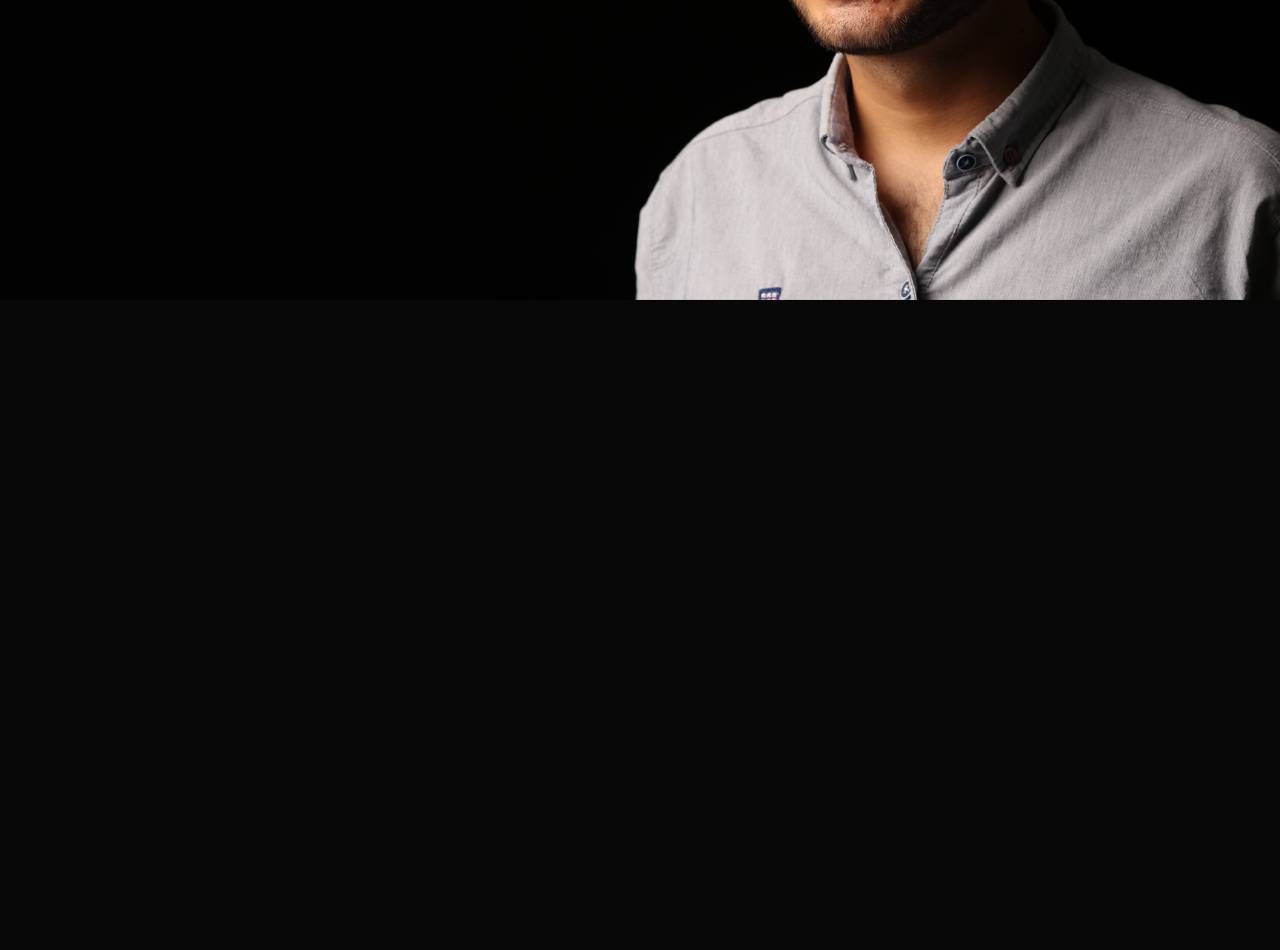
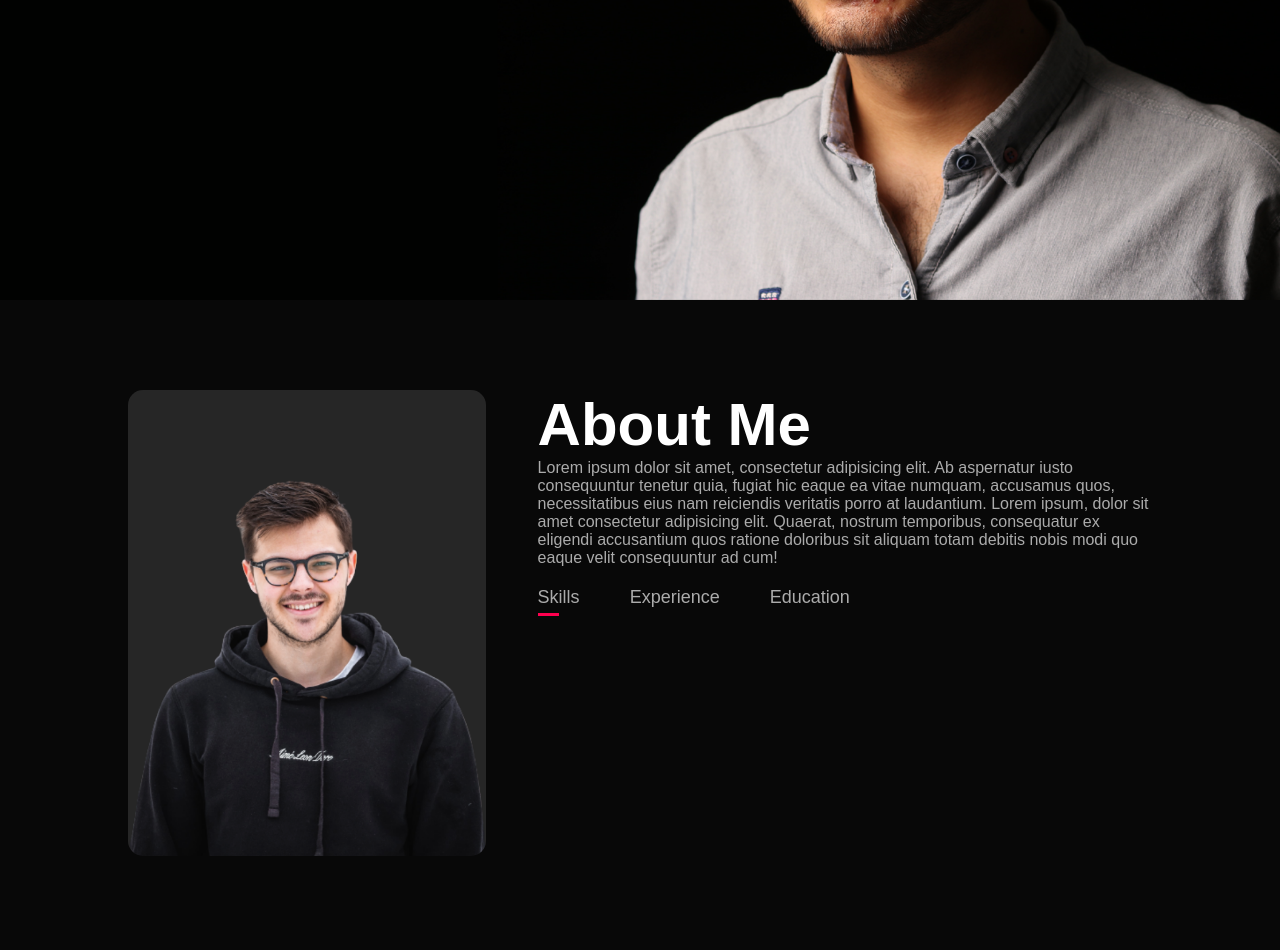
Before and after one commit to aksh-kr/Portfolio, a plain HTML site: page index.html in a window 1280 px wide. Shown: the part 500-1450 px from the top of the page. Before the commit the page ends 800 px from the top, so only its background shows below. Drawn offline with Linux system fonts and the light colour scheme.

Commit message:
designed about me tab titles

```diff
--- a/index.html
+++ b/index.html
@@ -26,6 +26,32 @@
                 </div>
             </div>
         </div>
+        <!----------about------------>
+        <div id="about">
+            <div class="container">
+                <div class="row">
+                    <div class="about-col-1">
+                        <img src="images/user.png">
+                    </div>
+                    <div class="about-col-2">
+                        <h1 class="sub-title">About Me</h1>
+                        <p>Lorem ipsum dolor sit amet, consectetur adipisicing elit. Ab aspernatur iusto consequuntur
+                            tenetur quia, fugiat hic eaque ea vitae numquam, accusamus quos, necessitatibus eius nam
+                            reiciendis veritatis porro at laudantium. Lorem ipsum, dolor sit amet consectetur
+                            adipisicing elit. Quaerat, nostrum temporibus, consequatur ex eligendi accusantium quos
+                            ratione doloribus sit aliquam totam debitis nobis modi quo eaque velit consequuntur ad cum!
+                        </p>
+
+                        <div class="tab-titles">
+                            <p class="tab-links active-link">Skills</p>
+                            <p class="tab-links">Experience</p>
+                            <p class="tab-links">Education</p>
+                        </div>
+                    </div>
+                </div>
+            </div>
+
+        </div>
     </body>
 
 </html>
--- a/style.css
+++ b/style.css
@@ -70,3 +70,54 @@ nav ul li a:hover::after{
 .header-text h1 span{
     color: #ff004f;
 }
+/* -----------about-------------------- */
+#about{
+    padding: 80px 0;
+    color: #ababab;
+}
+.row{
+    display: flex;
+    justify-content: space-between;
+    flex-wrap: wrap;
+}
+.about-col-1{
+    flex-basis: 35%;
+}
+.about-col-1 img{
+    width: 100%;
+    border-radius: 15px;
+}
+.about-col-2{
+    flex-basis: 60%;
+}
+.sub-title{
+    font-size: 60px;
+    font-weight: 600;
+    color: #fff;
+}
+
+.tab-titles{
+    display: flex;
+    margin: 20px 0 40px;
+}
+.tab-links{
+    margin-right: 50px;
+    font-size: 18px;
+    font-weight: 500;
+    cursor: pointer;
+    position:relative;
+}
+.tab-links::after{
+    content: '';
+    width: 0;
+    height: 3px;
+    background: #ff004f;
+    position: absolute;
+    left: 0;
+    bottom: -8px;
+    transition: 0.5s;
+}
+
+.tab-links.active-link::after{
+    width: 50%;
+}
```
